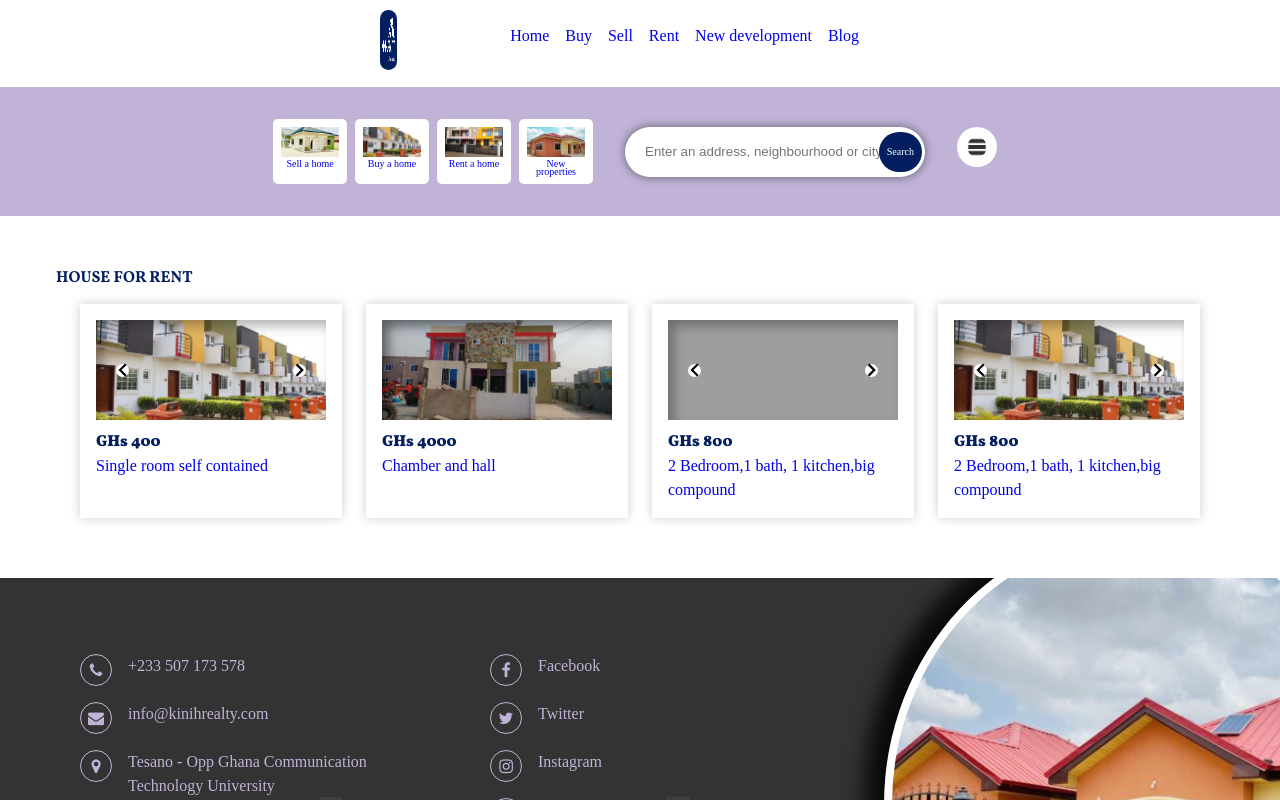
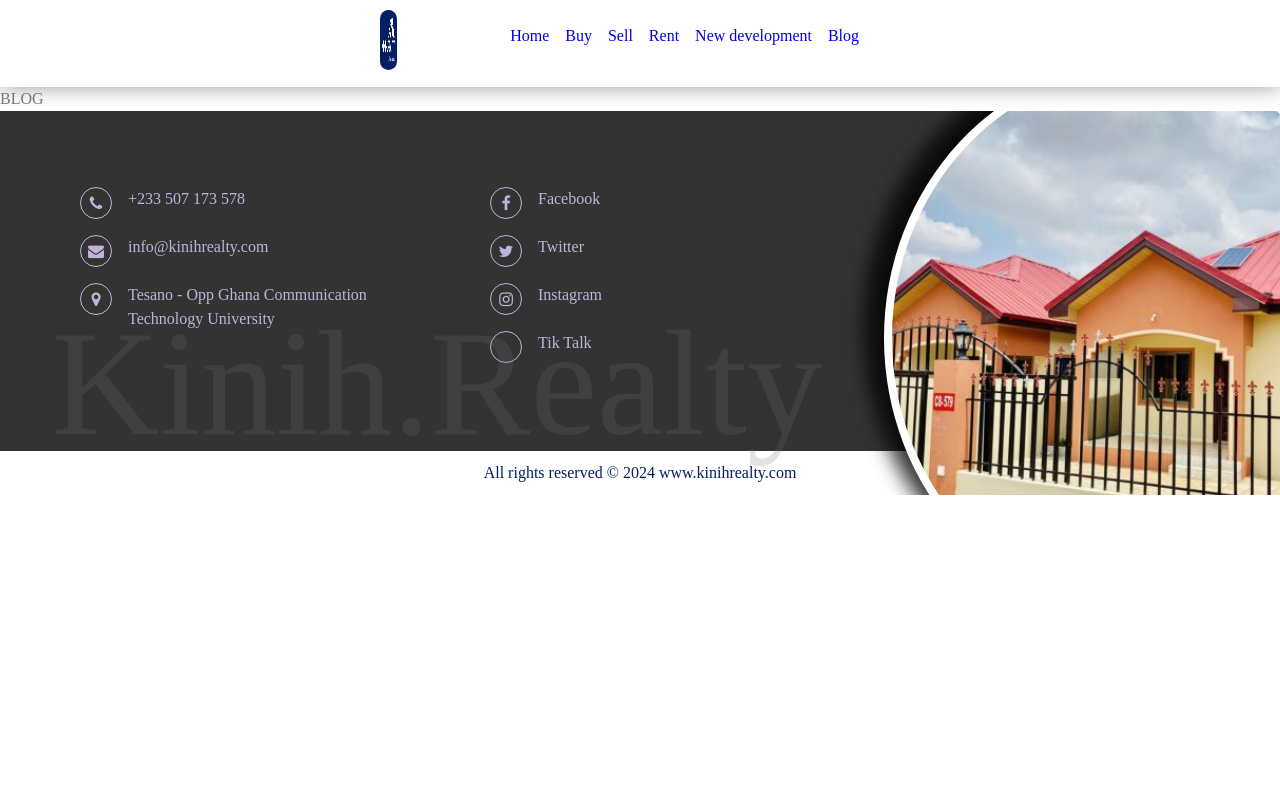
Before and after one commit to codinister/kinihrealty, a Next.js app: page /blog in a window 1280 px wide. Shown: the top 800 px of the page. Built offline with nearby package versions, Linux system fonts and the light colour scheme; grey boxes are pictures that could not be loaded; a web font is replaced by a local one.

Commit message:
Commit 5

```diff
--- a/app/blog/page.tsx
+++ b/app/blog/page.tsx
@@ -1,18 +1,7 @@
 'use client';
 
-import Houseforrent from '@/components/Houseforrent';
-import Servicesthumbs from '@/components/Servicesthumbs';
-import usePagecat from '@/utils/usePagecat';
-
-const Rent = () => {
-  const { result, cat } = usePagecat('rent');
-
-  return (
-    <>
-      <Servicesthumbs cat={cat} url="/rent" />
-      <Houseforrent data={result} />
-    </>
-  );
+const Blog = () => {
+  return <div>BLOG</div>;
 };
 
-export default Rent;
+export default Blog
--- a/app/buy/page.tsx
+++ b/app/buy/page.tsx
@@ -4,12 +4,11 @@
 import Servicesthumbs from '@/components/Servicesthumbs';
 import usePagecat from '@/utils/usePagecat';
 
-
 const Buy = () => {
   const { result, cat } = usePagecat('buy');
   return (
     <>
-      <Servicesthumbs cat={cat} url="/buy"  />
+      <Servicesthumbs cat={cat} url="/buy" />
       <Housetobuy data={result} />
     </>
   );
--- a/app/layout.tsx
+++ b/app/layout.tsx
@@ -4,6 +4,7 @@
 import Nav from '@/components/Nav';
 import type { Metadata } from 'next';
 import './globals.scss';
+import { Suspense } from 'react';
 
 const metadata: Metadata = {
   title: 'Create Next App',
@@ -19,7 +20,9 @@
     <html lang="en">
       <body>
         <Nav />
+        <Suspense>
         {children}
+        </Suspense>
         <Footer />
       </body>
     </html>
--- a/app/rent/page.tsx
+++ b/app/rent/page.tsx
@@ -4,14 +4,15 @@
 import Servicesthumbs from '@/components/Servicesthumbs';
 import usePagecat from '@/utils/usePagecat';
 
+
 const Rent = () => {
   const { result, cat } = usePagecat('rent');
 
   return (
-    <>
+  <>
       <Servicesthumbs cat={cat} url="/rent" />
       <Houseforrent data={result} />
-    </>
+      </>
   );
 };
 
--- a/app/sell/page.tsx
+++ b/app/sell/page.tsx
@@ -58,6 +58,7 @@
         </div>
 
         <Houseforsale data={result} />
+
       </div>
 
       <Modal component={SalesForm} state={state} setState={setState} />
```
Also changed, not shown: app/krmultimedia/page.tsx (+3 -6 lines).
